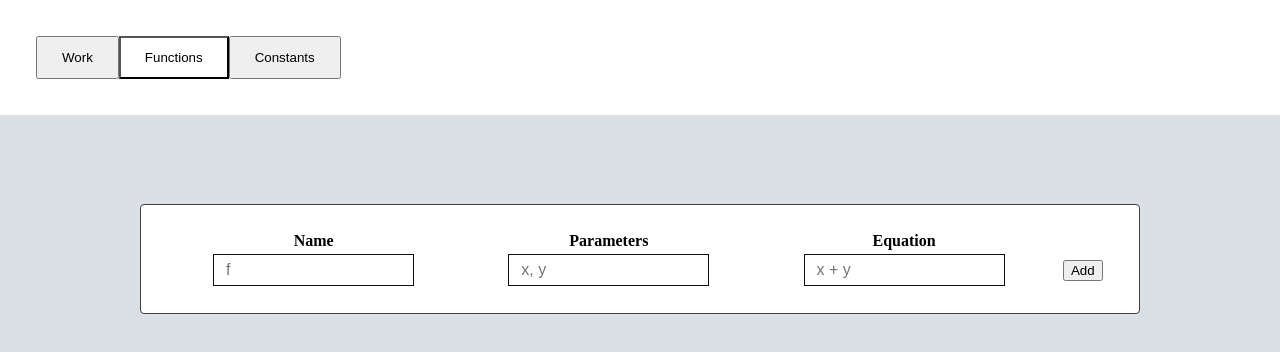
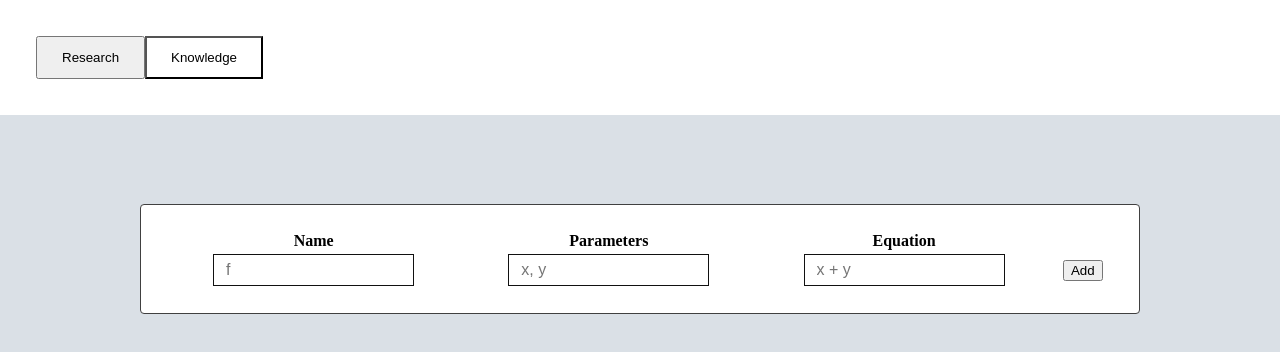
Before and after one commit to DylanEHolland/MathEngine, a React (Create React App) app in the folder client/: page / in a window 1280 px wide. Shown: the top 352 px of the page. Built offline with nearby package versions, Linux system fonts and the light colour scheme.

Commit message:
Committing undone changes for stash purposes

```diff
--- /dev/null
+++ b/client/src/components/Spaces/Knowledge.tsx
@@ -0,0 +1,5 @@
+import Space from "./Space";
+
+export default class Knowledge extends Space {
+
+}
--- a/client/src/components/WorkSpace.tsx
+++ b/client/src/components/WorkSpace.tsx
@@ -1,6 +1,6 @@
 import { useEffect, useState } from "react";
 import { Button } from "./Layout/Button";
-import { Functions } from "./MathEngine/Functions";
+import { Functions } from "./LogicEngine/Functions";
 
 import '../styles/workspace.scss';
 import '../styles/layout.scss';
@@ -47,7 +47,7 @@ export const WorkSpaceHeader = ({screen, setScreen}: {screen: number, setScreen:
                 }}
                 selected={screen === 0}
             >
-                Work
+                Research
             </WorkSpaceHeaderButton>
             <WorkSpaceHeaderButton
                 onClick={() => {
@@ -55,15 +55,7 @@ export const WorkSpaceHeader = ({screen, setScreen}: {screen: number, setScreen:
                 }}
                 selected={screen === 1}
             >
-                Functions
-            </WorkSpaceHeaderButton>
-            <WorkSpaceHeaderButton
-                onClick={() => {
-                    setScreen(2);
-                }}
-                selected={screen === 2}
-            >
-                Constants
+                Knowledge
             </WorkSpaceHeaderButton>
         </div>
     )
--- /dev/null
+++ b/client/src/styles/collection.scss
@@ -0,0 +1,3 @@
+.collection {
+
+}
```
Also changed, not shown: client/src/components/DataEngine/Collection.tsx (added, +11 -0 lines), client/src/components/DataEngine/DataObject.tsx (added, +19 -0 lines), client/src/components/Spaces/Space.tsx (added, +9 -0 lines), client/src/components/LogicEngine/FunctionInfo.tsx (renamed from client/src/components/MathEngine/FunctionInfo.tsx), client/src/components/LogicEngine/Functions.tsx (renamed from client/src/components/MathEngine/Functions.tsx), client/src/components/LogicEngine/SpreadSheet.tsx (renamed from client/src/components/MathEngine/SpreadSheet.tsx).
